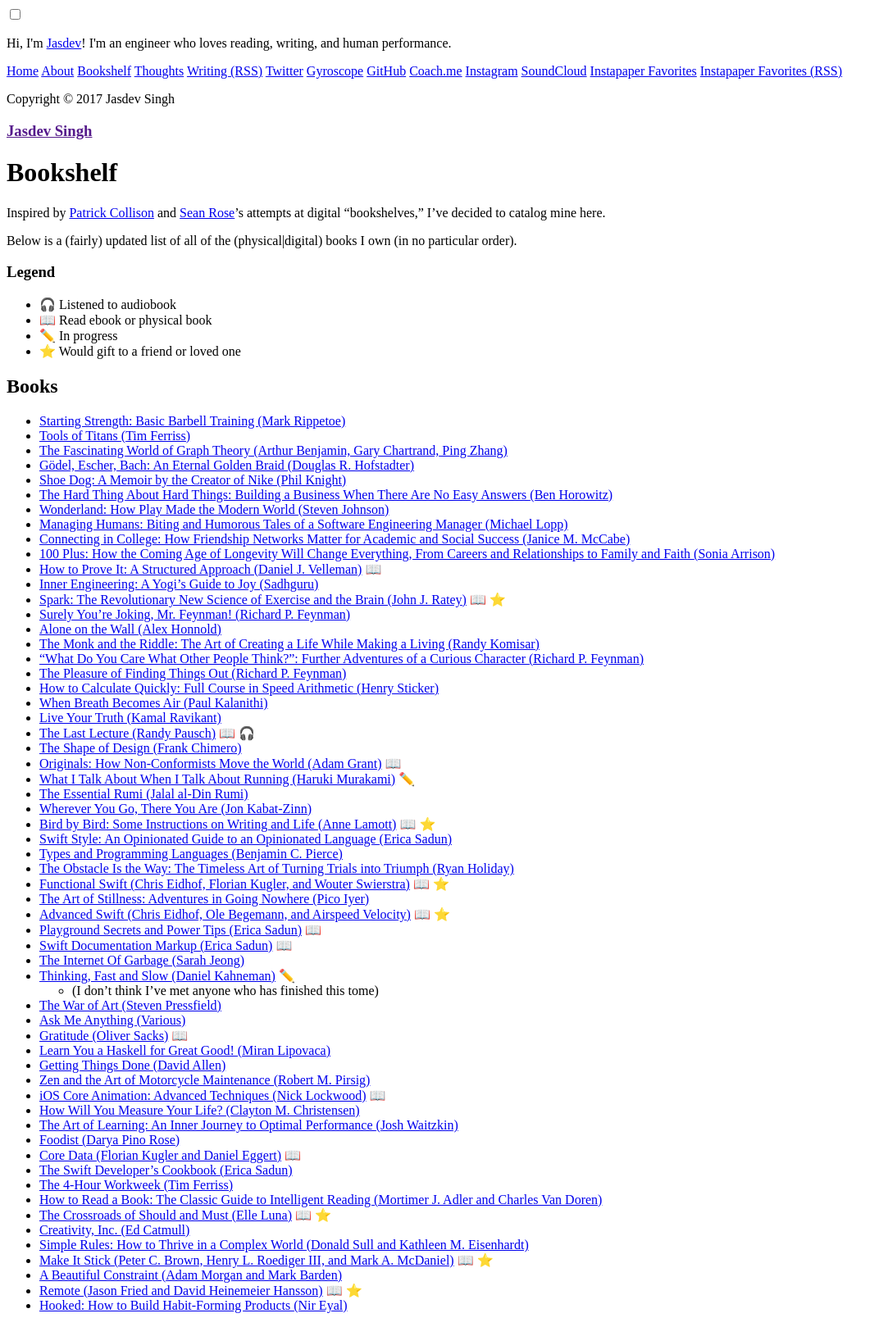
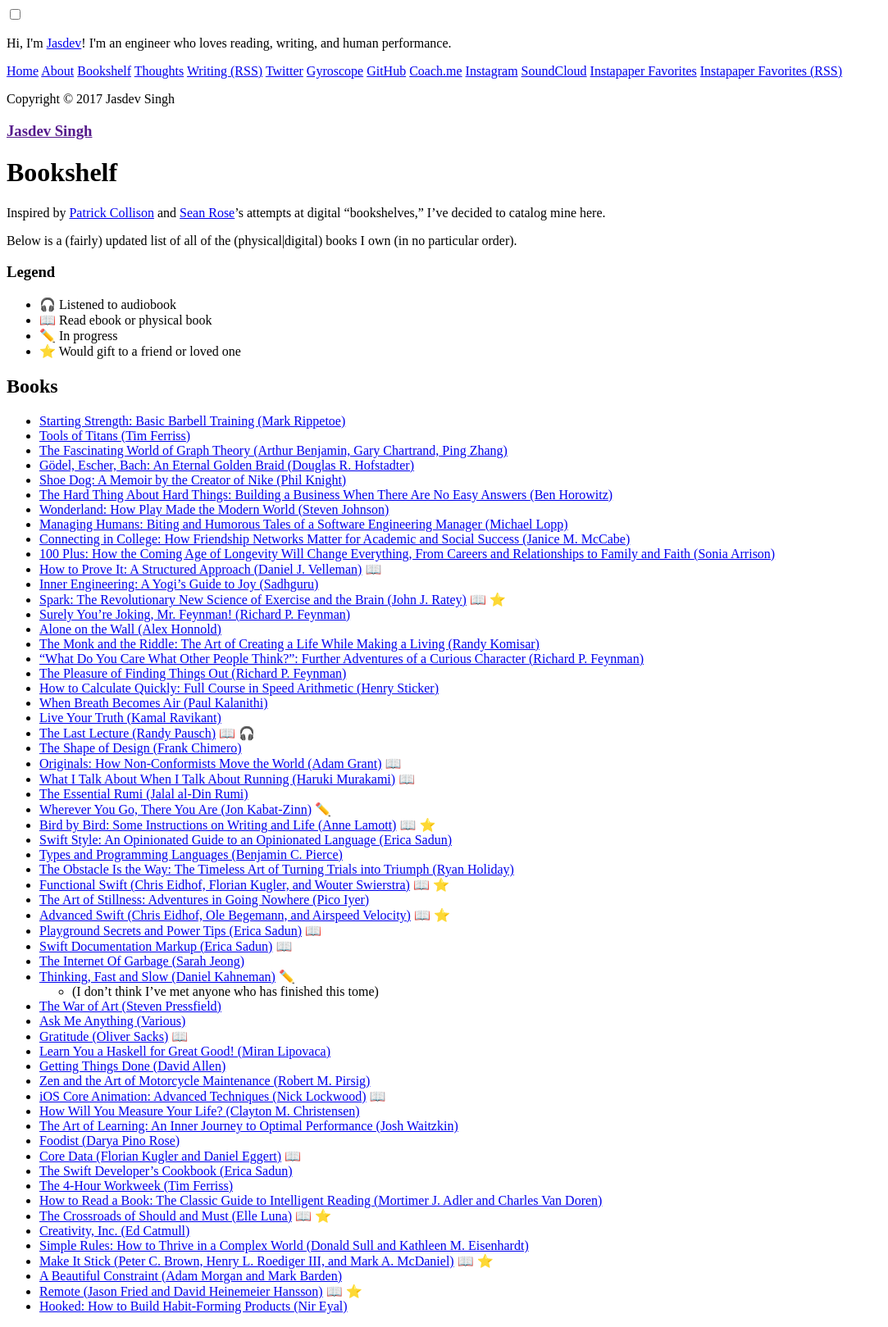
Before and after one commit to rvsrvs/jasdev.github.io, a Jekyll site: the page built from bookshelf.md, in a window 1280 px wide. Shown: the whole page at 82% size, without its empty margins (0-1083 px from the left). Built offline with Jekyll 4.4.1, drawn with Linux system fonts in a browser that asks for light colours.

Commit message:
Book status updates

```diff
--- a/bookshelf.md
+++ b/bookshelf.md
@@ -38,9 +38,9 @@
 - [The Last Lecture (Randy Pausch)](https://www.amazon.com/Last-Lecture-Randy-Pausch/dp/1401323251) 📖 🎧
 - [The Shape of Design (Frank Chimero)](https://www.amazon.com/Shape-Design-Frank-Chimero/dp/0985472200)
 - [Originals: How Non-Conformists Move the World (Adam Grant)](https://www.amazon.com/Originals-How-Non-Conformists-Move-World/dp/014312885X) 📖
-- [What I Talk About When I Talk About Running (Haruki Murakami)](https://www.amazon.com/What-Talk-About-When-Running/dp/0307389839) ✏️
+- [What I Talk About When I Talk About Running (Haruki Murakami)](https://www.amazon.com/What-Talk-About-When-Running/dp/0307389839) 📖
 - [The Essential Rumi (Jalal al-Din Rumi)](https://www.amazon.com/Essential-Rumi-New-Expanded/dp/0062509594)
-- [Wherever You Go, There You Are (Jon Kabat-Zinn)](https://www.amazon.com/Wherever-You-Go-There-Are/dp/1401307787)
+- [Wherever You Go, There You Are (Jon Kabat-Zinn)](https://www.amazon.com/Wherever-You-Go-There-Are/dp/1401307787) ✏️
 - [Bird by Bird: Some Instructions on Writing and Life (Anne Lamott)](https://www.amazon.com/Bird-Some-Instructions-Writing-Life/dp/0385480016) 📖 ⭐️
 - [Swift Style: An Opinionated Guide to an Opinionated Language (Erica Sadun)](https://pragprog.com/book/esswift/swift-style)
 - [Types and Programming Languages (Benjamin C. Pierce)](https://www.amazon.com/Types-Programming-Languages-MIT-Press/dp/0262162091)
```
